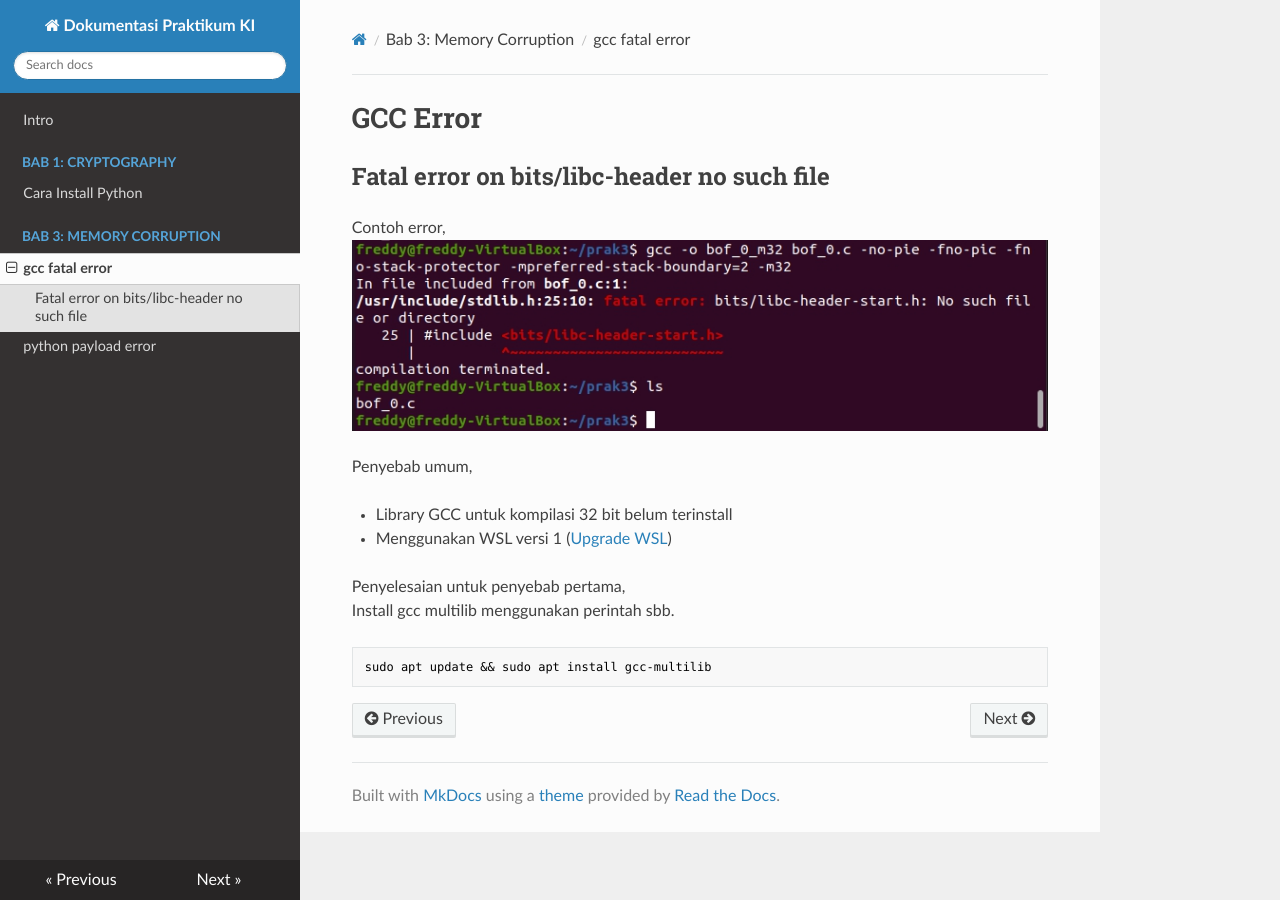
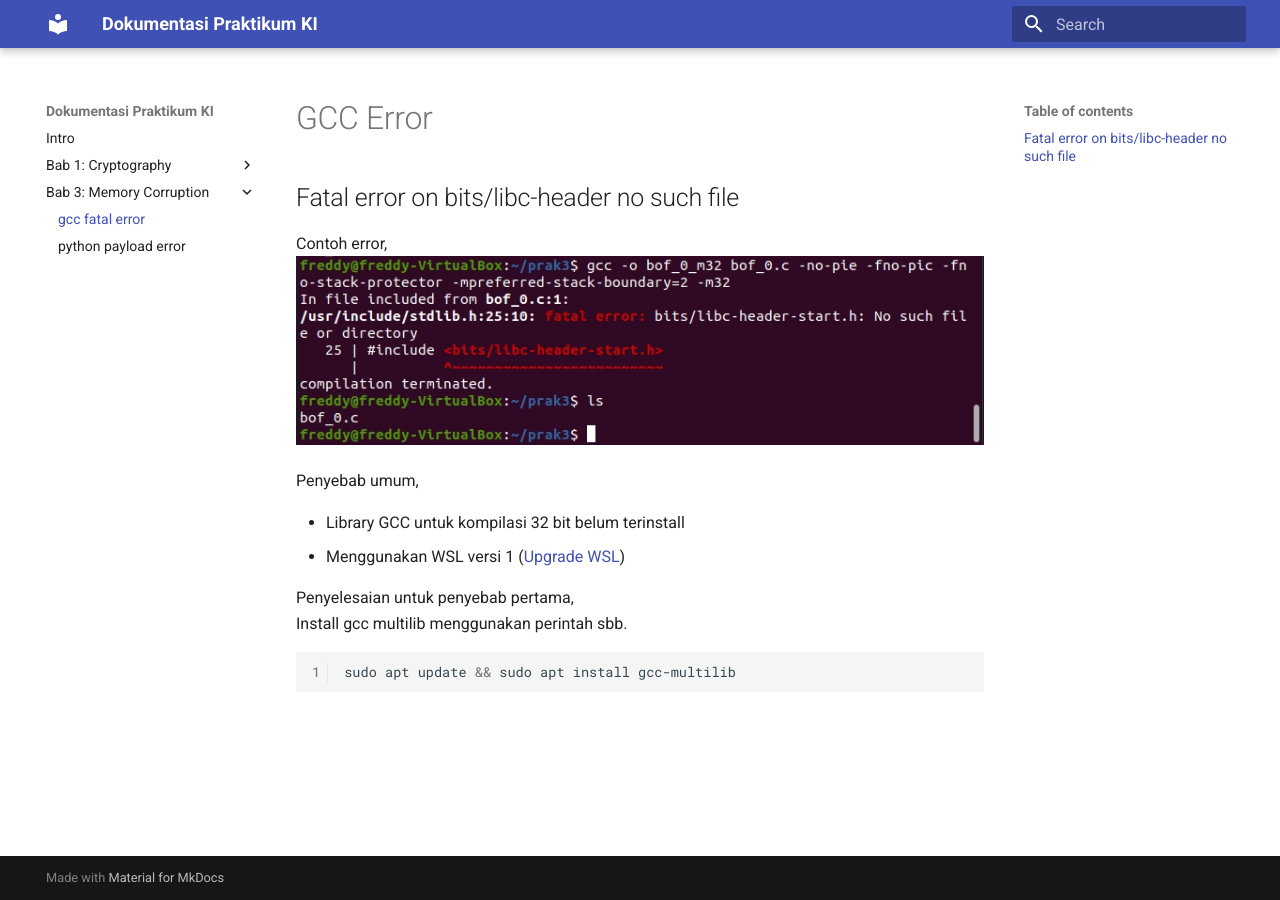
Before and after one commit to porosub/infosec-troubleshooting-docs, an MkDocs documentation site: the page built from docs/bab-3/01-gcc-error.md, in a window 1280 px wide. Built offline with MkDocs 1.6.1 and Material for MkDocs 9.7.7, drawn with Linux system fonts in a browser that asks for light colours; nearby versions of some CDN libraries.

Commit message:
add pygments

````diff
--- a/docs/bab-3/01-gcc-error.md
+++ b/docs/bab-3/01-gcc-error.md
@@ -12,6 +12,6 @@ Penyebab umum,
 
 Penyelesaian untuk penyebab pertama,<br>
 Install gcc multilib menggunakan perintah sbb.
-```bash
+``` bash
 sudo apt update && sudo apt install gcc-multilib
 ```
--- a/mkdocs.yml
+++ b/mkdocs.yml
@@ -6,4 +6,10 @@ nav:
   - 'Bab 3: Memory Corruption':
     - 'gcc fatal error': bab-3/01-gcc-error.md
     - 'python payload error': bab-3/02-python-payload-error.md
-theme: readthedocs
+theme: material
+markdown_extensions:
+  - pymdownx.snippets
+  - pymdownx.superfences
+  - pymdownx.highlight:
+      linenums: true
+      linenums_style: pymdownx.inline
````
